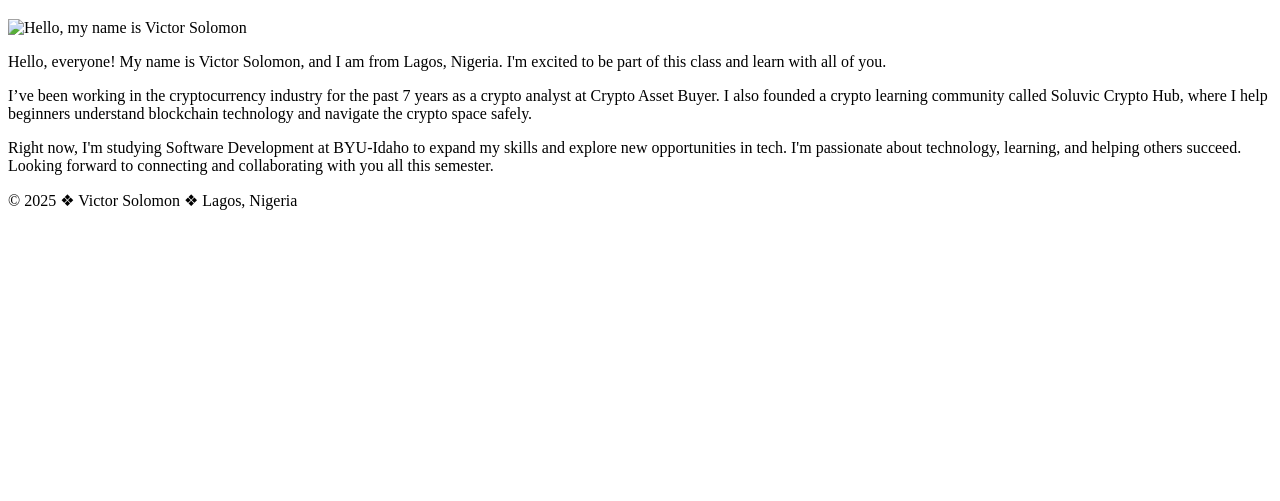
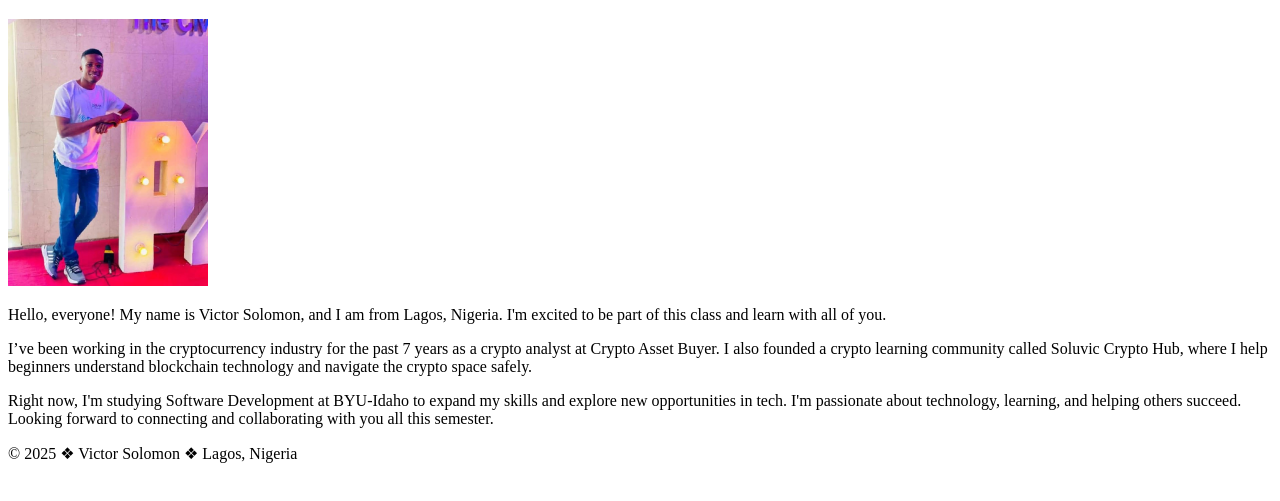
Before and after one commit to soluvic/wdd130, a plain HTML site: page index.html in a window 1280 px wide. Shown: the part 87-588 px from the top of the page. Drawn offline with Linux system fonts and the light colour scheme.

Commit message:
initial comm

```diff
--- a/index.html
+++ b/index.html
@@ -16,7 +16,7 @@
     </header>
     <main>
         <h1>Victor Solomon | WDD 130</h1>
-        <img src="images/profile.jpg" alt="Hello, my name is Victor Solomon" width="200">
+        <img src="images/profile.jpeg" alt="Hello, my name is Victor Solomon" width="200">
         <p>Hello, everyone! My name is Victor Solomon, and I am from Lagos, Nigeria. I'm excited to be part of this
             class and learn with all of you.</p>
         <p>I’ve been working in the cryptocurrency industry for the past 7 years as a crypto analyst at Crypto Asset
```
Also changed, not shown: images/profile2.jpeg (added).
